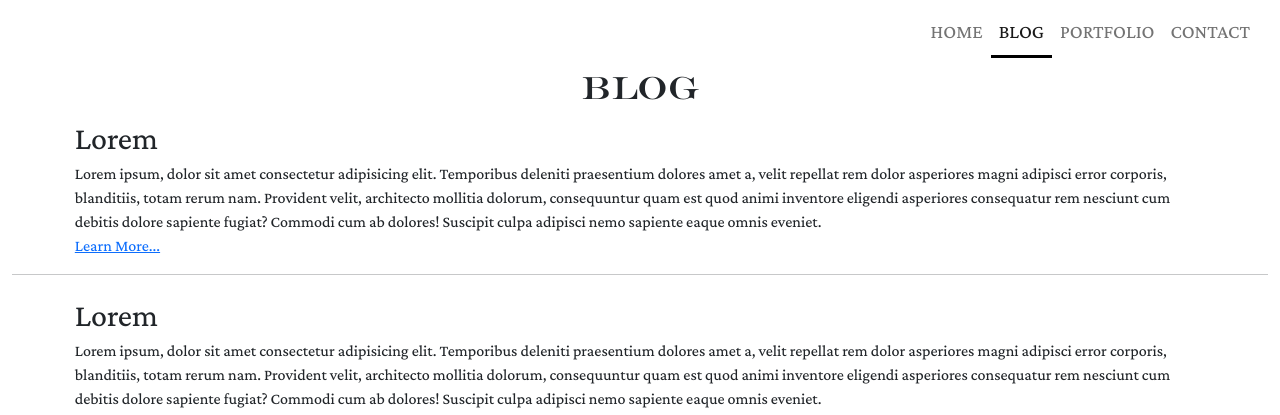
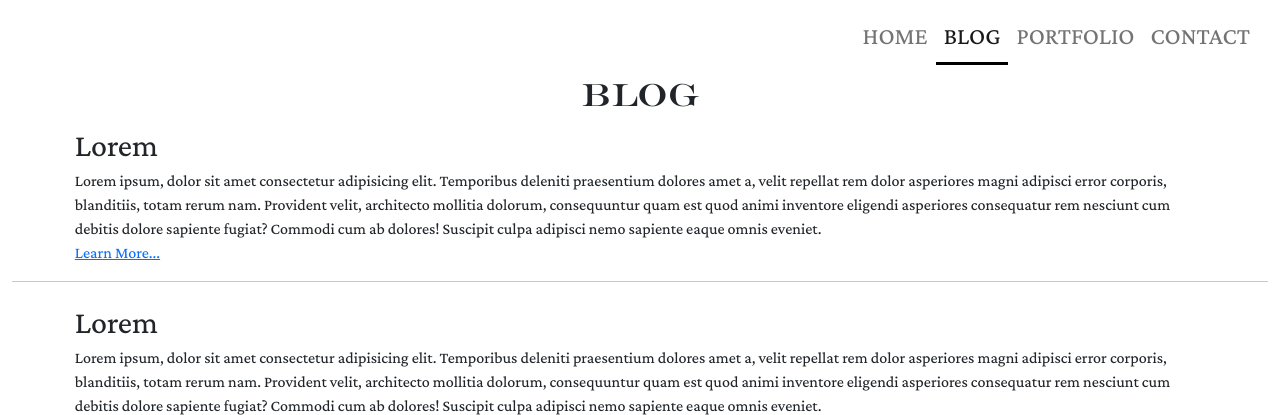
Before and after one commit to SalemGodfrey/godfrey, a PHP site: page /blog.html in a window 1280 px wide. Shown: the top 415 px of the page. Run offline with PHP 8.4, Linux system fonts and the light colour scheme.

Commit message:
Update style.css

```diff
--- a/style.css
+++ b/style.css
@@ -293,4 +293,7 @@ p {
     .myPhoto {
         width: 17rem;
     }
+    li {
+    font-size: 1.5rem;
 }
+}
```
